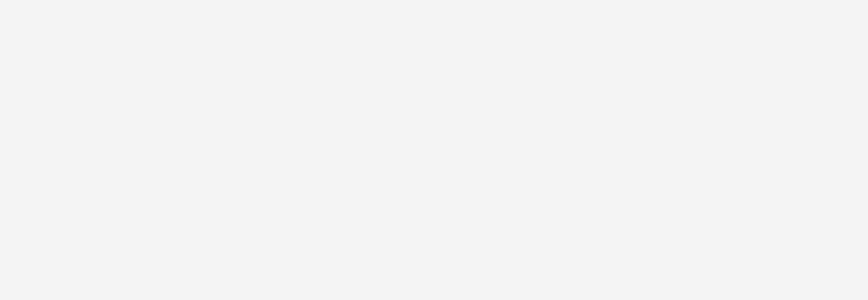
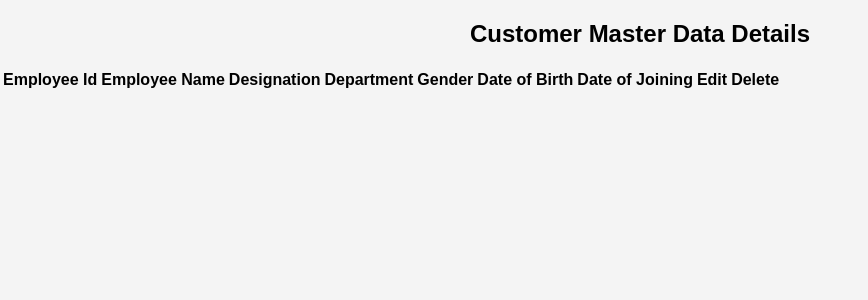
Before and after one commit to SagnikH-WF/loanapp-frontend, a React (Create React App) app: page /admin/employeeList in a window 1280 px wide. Before the commit this address had no page. Shown: the top 300 px of the page, without its empty margins (0-868 px from the left). Built offline with nearby package versions, Linux system fonts and the light colour scheme.

Commit message:
employee list added

```diff
--- a/src/App.js
+++ b/src/App.js
@@ -7,6 +7,7 @@ import Dashboard from "./components/Dashboard";
 import UserApplyLoanForm from "./components/UserLoanApplyForm";
 import LoanList from "./components/LoanList";
 import ItemList from "./components/ItemList";
+import EmployeeList from "./components/EmployeeList";
 
 function App() {
 	const [isLoggedIn, setIsLoggedIn] = useState(false);
@@ -24,7 +25,7 @@ function App() {
 				<Route path="/applyLoan" element={<UserApplyLoanForm />} />
 				<Route path="/viewLoans" element={<LoanList />} />
 				<Route path="/viewItems" element={<ItemList />} />
-
+				<Route path="/admin/employeeList" element={<EmployeeList />} />
 			</Routes>
 		</Router>
 	);
--- /dev/null
+++ b/src/components/EmployeeList.js
@@ -0,0 +1,29 @@
+import React from 'react';
+
+const EmployeeList = () => {
+  return (
+    <div>
+      <h2>Customer Master Data Details</h2>
+      <table>
+        <thead>
+          <tr>
+            <th>Employee Id</th>
+            <th>Employee Name</th>
+            <th>Designation</th>
+            <th>Department</th>
+            <th>Gender</th>
+            <th>Date of Birth</th>
+            <th>Date of Joining</th>
+            <th>Edit</th>
+            <th>Delete</th>
+          </tr>
+        </thead>
+        <tbody>
+          {/* Add your employee data here */}
+        </tbody>
+      </table>
+    </div>
+  );
+};
+
+export default EmployeeList;
--- a/src/components/UserLoanApplyForm.js
+++ b/src/components/UserLoanApplyForm.js
@@ -153,7 +153,7 @@ const LoanApplyForm = () => {
 
 			<form onSubmit={handleSubmitApplyLoan}>
 				<label htmlFor="defaultInput">Employee Id:</label>
-				<div class="defaultInput">{employeeId}</div>src/components/UserLoanApplyForm.js
+				<div class="defaultInput">{employeeId}</div>
 
 				<label htmlFor="categ">Item Category:</label>
 				<select id="categ" onChange={handleSelectedCategoryChange}>
```
